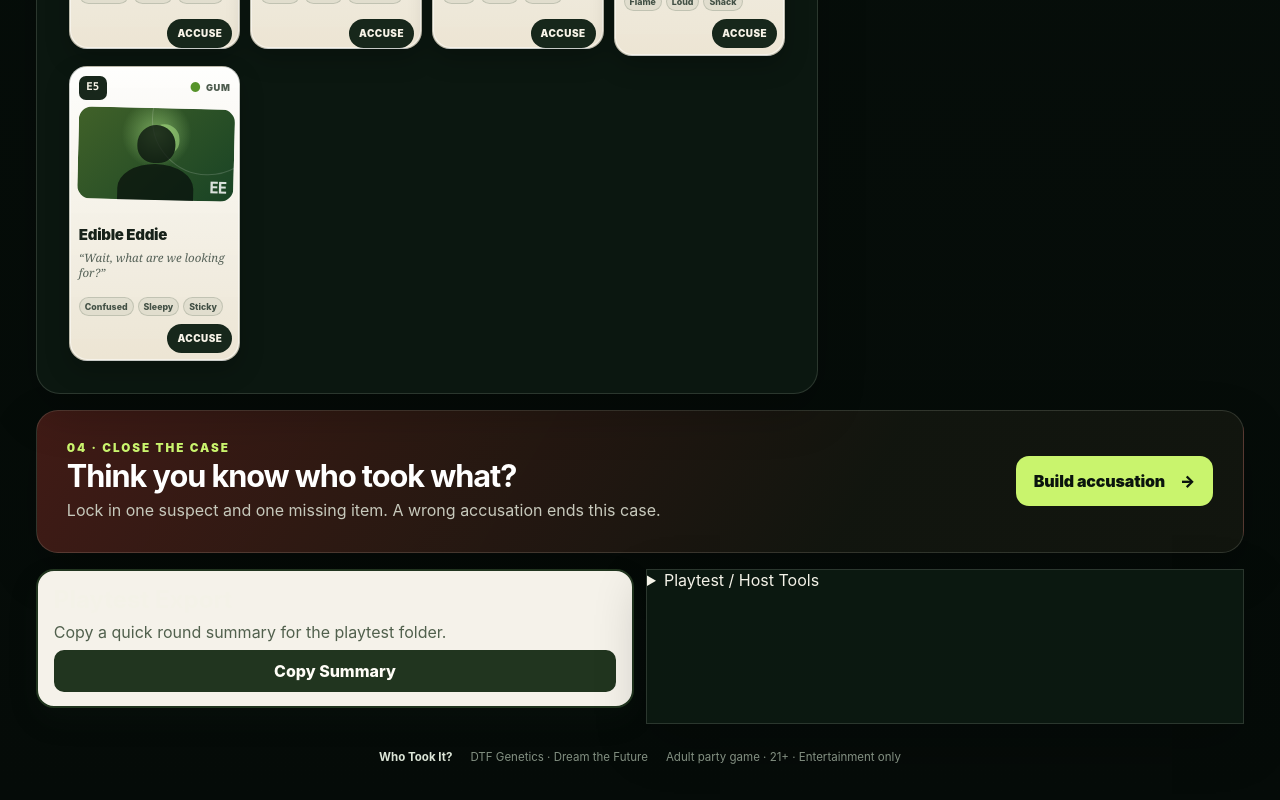
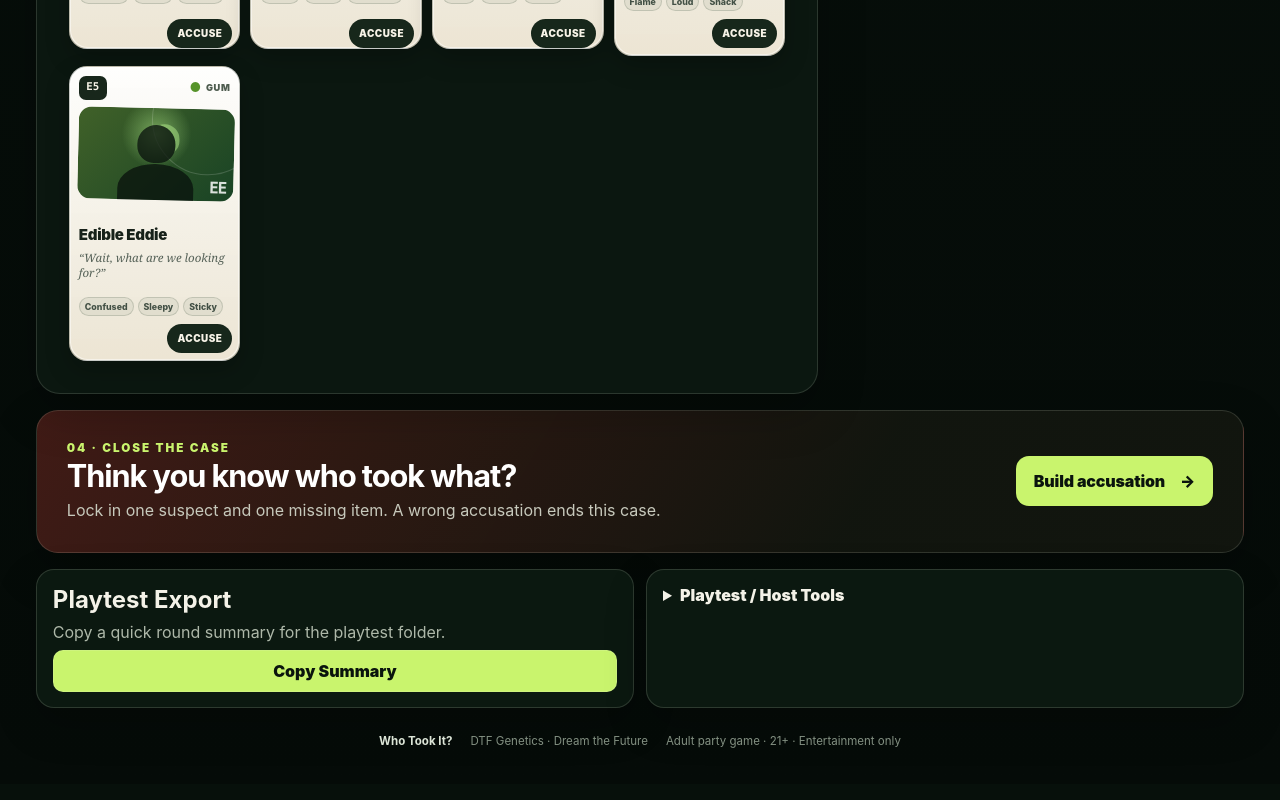
Before and after one commit to dtfgenetics/Thc-guess-who, a React (Vite) app in the folder 03_digital-game/: page / in a window 1280 px wide. Shown: the part 2584-3384 px from the top of the page. Built offline with nearby package versions, Linux system fonts and the light colour scheme.

Commit message:
Align Who Took It developer panels with the new theme

```diff
--- a/03_digital-game/src/extra.css
+++ b/03_digital-game/src/extra.css
@@ -1,21 +1,25 @@
 .data-health,
-.playtest-export {
-  border: 2px solid #21351f;
+.playtest-export,
+.debug-panel {
+  border: 1px solid rgba(225, 235, 211, 0.16);
   border-radius: 18px;
-  background: rgba(255, 252, 244, 0.96);
-  box-shadow: 0 12px 30px rgba(31, 42, 32, 0.12);
-  padding: 14px 16px;
-  margin-bottom: 16px;
+  background: rgba(12, 25, 17, 0.96);
+  box-shadow: 0 16px 42px rgba(0, 0, 0, 0.24);
+  padding: 15px 16px;
+  color: #f4f2e8;
+}
+
+.data-health {
+  margin-bottom: 12px;
 }
 
 .data-health.is-valid {
-  border-color: #2f7d32;
-  background: #f0fff0;
+  border-color: rgba(135, 220, 121, 0.48);
 }
 
 .data-health.is-invalid {
-  border-color: #9b2424;
-  background: #fff3f1;
+  border-color: rgba(239, 111, 96, 0.6);
+  background: rgba(75, 28, 24, 0.96);
 }
 
 .playtest-export {
@@ -23,21 +27,38 @@
   gap: 8px;
 }
 
-.playtest-export h2 {
+.playtest-export h2,
+.debug-panel h2 {
   margin: 0;
 }
 
-.playtest-export p {
+.playtest-export p,
+.debug-panel p {
   margin: 0;
-  color: #51604d;
+  color: #aeb8a9;
 }
 
-.playtest-export button {
+.playtest-export button,
+.debug-panel button {
   min-height: 42px;
-  border: 2px solid #21351f;
+  border: 1px solid rgba(225, 235, 211, 0.18);
   border-radius: 10px;
   padding: 8px 12px;
-  background: #21351f;
-  color: #fffdf7;
-  font-weight: 800;
+  background: #c9f46d;
+  color: #0a140d;
+  font-weight: 900;
 }
+
+.debug-panel summary {
+  cursor: pointer;
+  font-weight: 900;
+}
+
+.debug-answer {
+  margin-top: 12px;
+  padding: 12px;
+  border-radius: 12px;
+  background: rgba(242, 184, 75, 0.13);
+  border: 1px solid rgba(242, 184, 75, 0.45);
+  color: #f4f2e8;
+}
```
